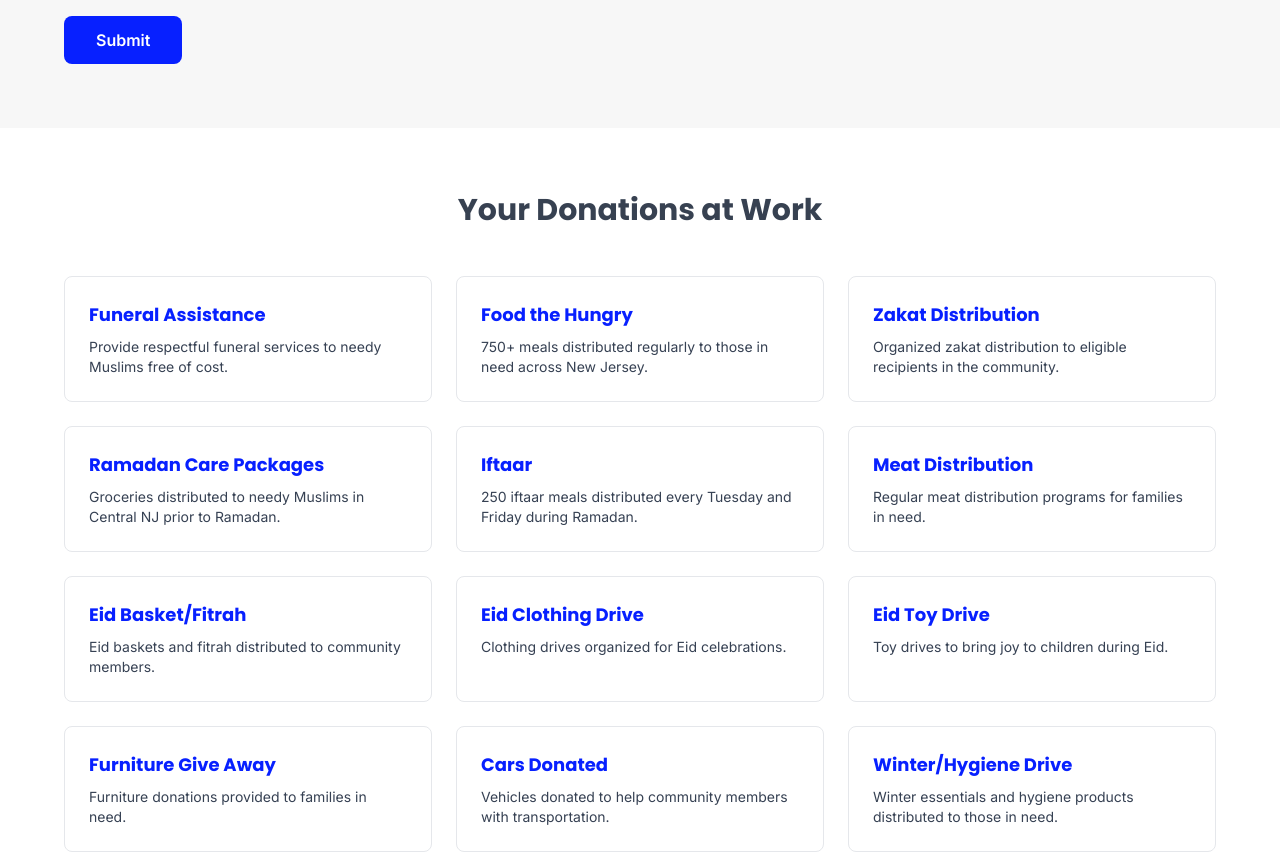
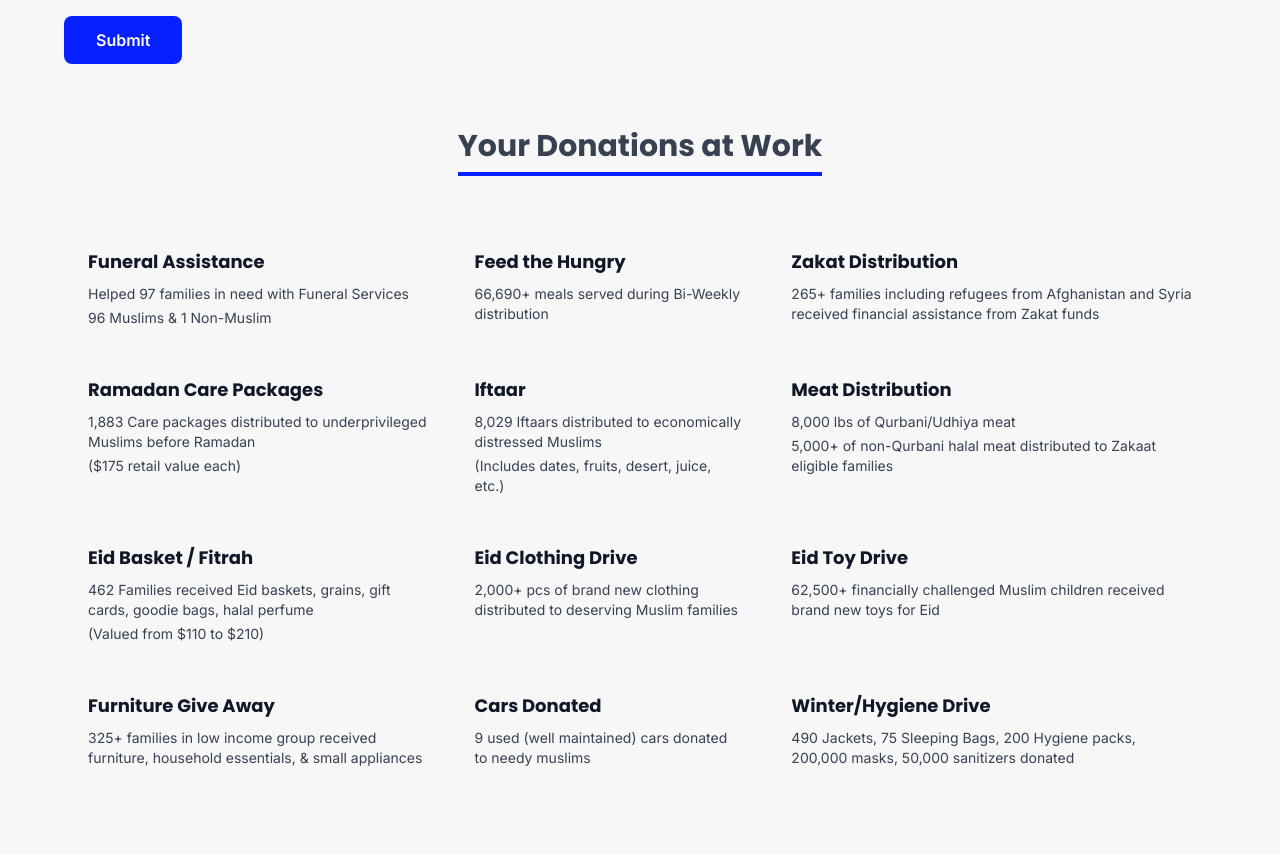
Before and after one commit to ibraheemshaikh5/csfnj, a Next.js app: page / in a window 1280 px wide. Shown: the part 1885-2739 px from the top of the page. Built offline with nearby package versions, Linux system fonts and the light colour scheme.

Commit message:
Your Donations at Work

```diff
--- a/components/ImpactGrid.tsx
+++ b/components/ImpactGrid.tsx
@@ -1,35 +1,90 @@
-interface ImpactItem {
-  title: string;
-  description: string;
-}
+export default function ImpactGrid() {
+  const tableData = [
+    [
+      {
+        heading: 'Funeral Assistance',
+        description: ['Helped 97 families in need with Funeral Services', '96 Muslims & 1 Non-Muslim']
+      },
+      {
+        heading: 'Feed the Hungry',
+        description: ['66,690+ meals served during Bi-Weekly distribution']
+      },
+      {
+        heading: 'Zakat Distribution',
+        description: ['265+ families including refugees from Afghanistan and Syria received financial assistance from Zakat funds']
+      }
+    ],
+    [
+      {
+        heading: 'Ramadan Care Packages',
+        description: ['1,883 Care packages distributed to underprivileged Muslims before Ramadan', '($175 retail value each)']
+      },
+      {
+        heading: 'Iftaar',
+        description: ['8,029 Iftaars distributed to economically distressed Muslims', '(Includes dates, fruits, desert, juice, etc.)']
+      },
+      {
+        heading: 'Meat Distribution',
+        description: ['8,000 lbs of Qurbani/Udhiya meat', '5,000+ of non-Qurbani halal meat distributed to Zakaat eligible families']
+      }
+    ],
+    [
+      {
+        heading: 'Eid Basket / Fitrah',
+        description: ['462 Families received Eid baskets, grains, gift cards, goodie bags, halal perfume', '(Valued from $110 to $210)']
+      },
+      {
+        heading: 'Eid Clothing Drive',
+        description: ['2,000+ pcs of brand new clothing distributed to deserving Muslim families']
+      },
+      {
+        heading: 'Eid Toy Drive',
+        description: ['62,500+ financially challenged Muslim children received brand new toys for Eid']
+      }
+    ],
+    [
+      {
+        heading: 'Furniture Give Away',
+        description: ['325+ families in low income group received furniture, household essentials, & small appliances']
+      },
+      {
+        heading: 'Cars Donated',
+        description: ['9 used (well maintained) cars donated to needy muslims']
+      },
+      {
+        heading: 'Winter/Hygiene Drive',
+        description: ['490 Jackets, 75 Sleeping Bags, 200 Hygiene packs, 200,000 masks, 50,000 sanitizers donated']
+      }
+    ]
+  ];
 
-const impactItems: ImpactItem[] = [
-  { title: 'Funeral Assistance', description: 'Provide respectful funeral services to needy Muslims free of cost.' },
-  { title: 'Food the Hungry', description: '750+ meals distributed regularly to those in need across New Jersey.' },
-  { title: 'Zakat Distribution', description: 'Organized zakat distribution to eligible recipients in the community.' },
-  { title: 'Ramadan Care Packages', description: 'Groceries distributed to needy Muslims in Central NJ prior to Ramadan.' },
-  { title: 'Iftaar', description: '250 iftaar meals distributed every Tuesday and Friday during Ramadan.' },
-  { title: 'Meat Distribution', description: 'Regular meat distribution programs for families in need.' },
-  { title: 'Eid Basket/Fitrah', description: 'Eid baskets and fitrah distributed to community members.' },
-  { title: 'Eid Clothing Drive', description: 'Clothing drives organized for Eid celebrations.' },
-  { title: 'Eid Toy Drive', description: 'Toy drives to bring joy to children during Eid.' },
-  { title: 'Furniture Give Away', description: 'Furniture donations provided to families in need.' },
-  { title: 'Cars Donated', description: 'Vehicles donated to help community members with transportation.' },
-  { title: 'Winter/Hygiene Drive', description: 'Winter essentials and hygiene products distributed to those in need.' },
-];
-
-export default function ImpactGrid() {
   return (
-    <section className="py-16 px-4 bg-white">
+    <section className="pt-0 pb-16 px-4 bg-[#f7f7f7]">
       <div className="container mx-auto max-w-6xl">
-        <h2 className="text-3xl font-bold mb-12 text-center">Your Donations at Work</h2>
-        <div className="grid grid-cols-1 md:grid-cols-2 lg:grid-cols-3 gap-6">
-          {impactItems.map((item, index) => (
-            <div key={index} className="p-6 border border-gray-200 rounded-lg hover:shadow-lg transition-shadow">
-              <h3 className="font-bold text-lg mb-2 text-[#0720ff]">{item.title}</h3>
-              <p className="text-gray-700 text-sm">{item.description}</p>
-            </div>
-          ))}
+        <div className="text-center mb-12">
+          <h2 className="text-3xl font-bold pb-2 border-b-4 border-[#0720ff] inline-block">
+            Your Donations at Work
+          </h2>
+        </div>
+        <div className="mt-12 overflow-x-auto">
+          <table className="w-full border-collapse">
+            <tbody>
+              {tableData.map((row, rowIndex) => (
+                <tr key={rowIndex}>
+                  {row.map((cell, cellIndex) => (
+                    <td key={cellIndex} className="p-6 align-top">
+                      <h3 className="font-bold text-lg mb-2 text-gray-900">{cell.heading}</h3>
+                      {cell.description.map((desc, descIndex) => (
+                        <p key={descIndex} className="text-gray-700 text-sm mb-1 last:mb-0">
+                          {desc}
+                        </p>
+                      ))}
+                    </td>
+                  ))}
+                </tr>
+              ))}
+            </tbody>
+          </table>
         </div>
       </div>
     </section>
```
